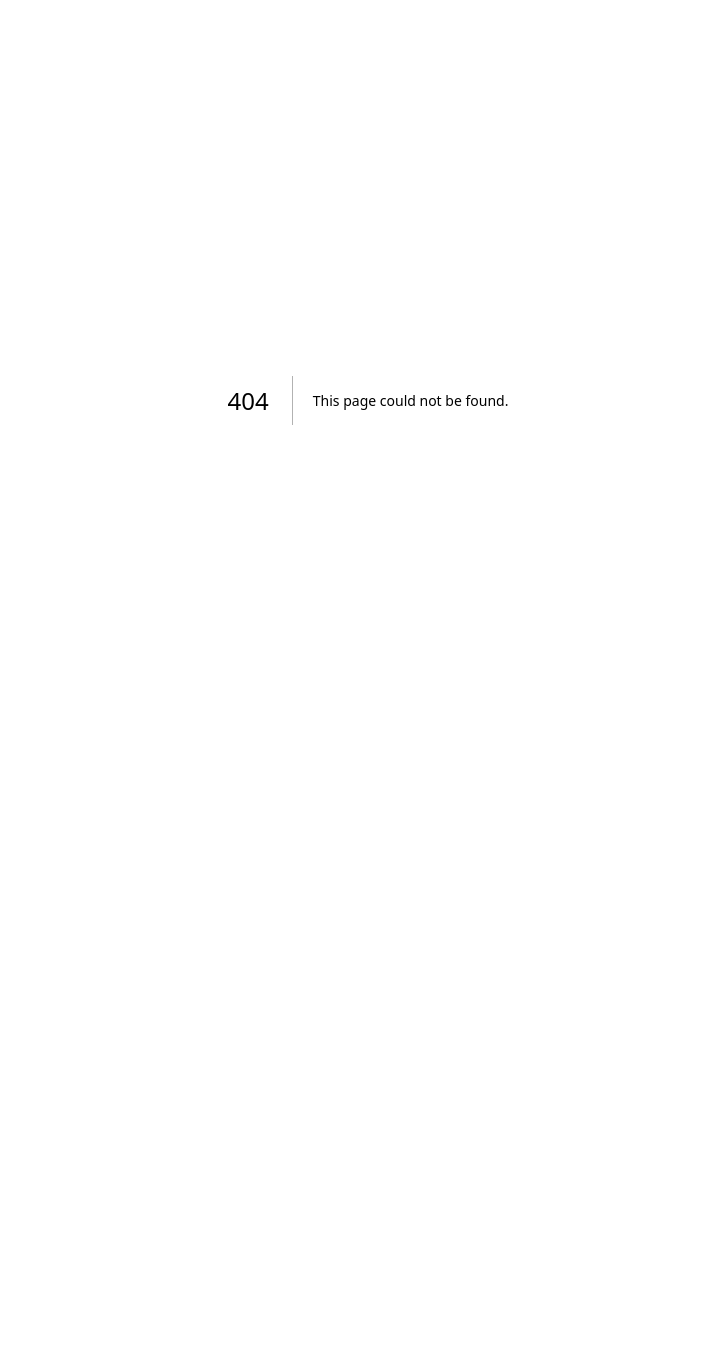
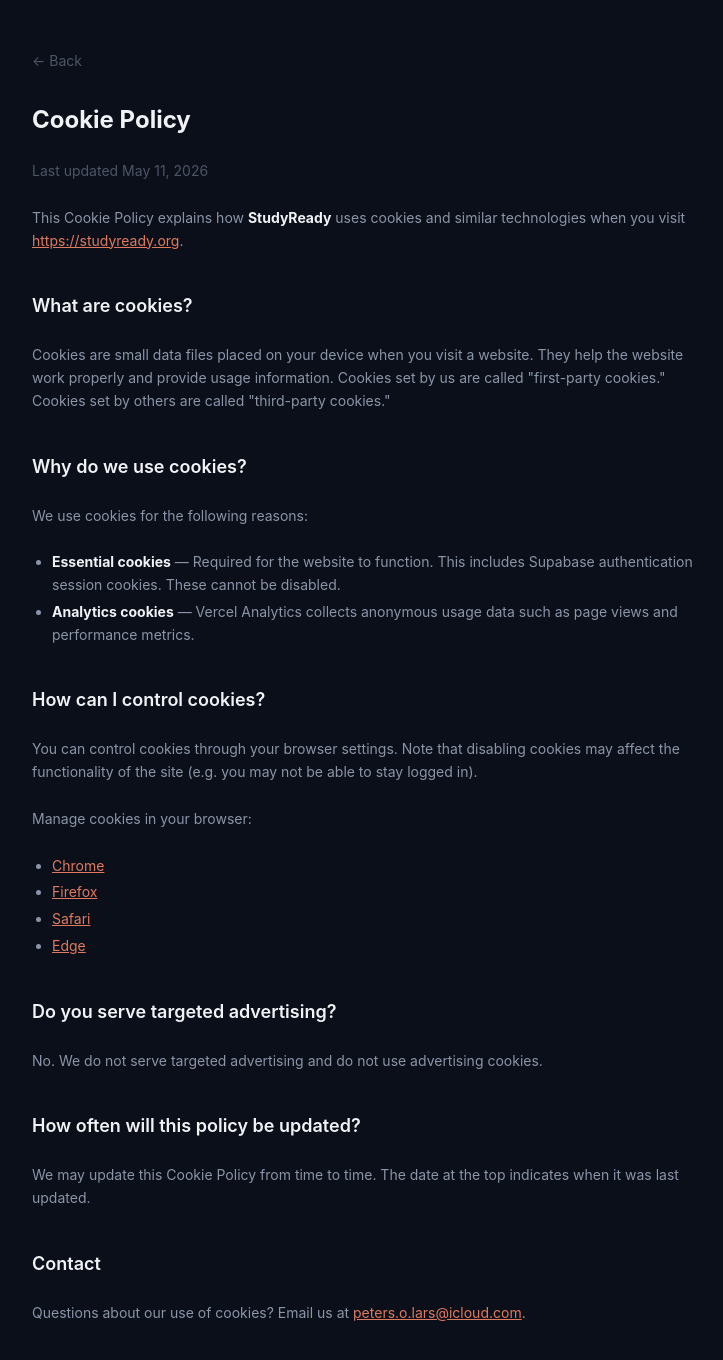
Before and after one commit to larso2424-cmd/Readiness, a Next.js app: page /cookies in a window 1280 px wide. Before the commit this address had no page. Shown: the top 1360 px of the page, without its empty margins (272-995 px from the left). Before the commit the page ends 800 px from the top, so only its background shows below. Built offline with nearby package versions, Linux system fonts and the light colour scheme.

Commit message:
Add cookie policy page and footer link

```diff
--- /dev/null
+++ b/src/app/cookies/page.tsx
@@ -0,0 +1,57 @@
+import Link from 'next/link'
+
+export default function CookiePolicyPage() {
+  return (
+    <div className="min-h-screen px-5 py-12" style={{ background: 'var(--bg)', color: 'var(--text-primary)' }}>
+      <div className="max-w-2xl mx-auto space-y-8">
+
+        <div>
+          <Link href="/" className="text-sm transition-colors" style={{ color: 'var(--text-tertiary)' }}>← Back</Link>
+        </div>
+
+        <div className="space-y-6 text-sm leading-relaxed" style={{ color: 'var(--text-secondary)' }}>
+          <h1 className="text-2xl font-bold" style={{ color: 'var(--text-primary)' }}>Cookie Policy</h1>
+          <p style={{ color: 'var(--text-tertiary)' }}>Last updated May 11, 2026</p>
+
+          <p>This Cookie Policy explains how <strong style={{ color: 'var(--text-primary)' }}>StudyReady</strong> uses cookies and similar technologies when you visit <a href="https://studyready.org" className="underline" style={{ color: 'var(--accent)' }}>https://studyready.org</a>.</p>
+
+          <h2 className="text-lg font-semibold pt-4" style={{ color: 'var(--text-primary)' }}>What are cookies?</h2>
+          <p>Cookies are small data files placed on your device when you visit a website. They help the website work properly and provide usage information. Cookies set by us are called "first-party cookies." Cookies set by others are called "third-party cookies."</p>
+
+          <h2 className="text-lg font-semibold pt-4" style={{ color: 'var(--text-primary)' }}>Why do we use cookies?</h2>
+          <p>We use cookies for the following reasons:</p>
+          <ul className="list-disc pl-5 space-y-1">
+            <li><strong style={{ color: 'var(--text-primary)' }}>Essential cookies</strong> — Required for the website to function. This includes Supabase authentication session cookies. These cannot be disabled.</li>
+            <li><strong style={{ color: 'var(--text-primary)' }}>Analytics cookies</strong> — Vercel Analytics collects anonymous usage data such as page views and performance metrics.</li>
+          </ul>
+
+          <h2 className="text-lg font-semibold pt-4" style={{ color: 'var(--text-primary)' }}>How can I control cookies?</h2>
+          <p>You can control cookies through your browser settings. Note that disabling cookies may affect the functionality of the site (e.g. you may not be able to stay logged in).</p>
+          <p>Manage cookies in your browser:</p>
+          <ul className="list-disc pl-5 space-y-1">
+            {[
+              { name: 'Chrome', url: 'https://support.google.com/chrome/answer/95647' },
+              { name: 'Firefox', url: 'https://support.mozilla.org/en-US/kb/enhanced-tracking-protection-firefox-desktop' },
+              { name: 'Safari', url: 'https://support.apple.com/en-ie/guide/safari/sfri11471/mac' },
+              { name: 'Edge', url: 'https://support.microsoft.com/en-us/windows/microsoft-edge-browsing-data-and-privacy-bb8174ba-9d73-dcf2-9b4a-c582b4e640dd' },
+            ].map(({ name, url }) => (
+              <li key={name}>
+                <a href={url} target="_blank" rel="noopener noreferrer" className="underline" style={{ color: 'var(--accent)' }}>{name}</a>
+              </li>
+            ))}
+          </ul>
+
+          <h2 className="text-lg font-semibold pt-4" style={{ color: 'var(--text-primary)' }}>Do you serve targeted advertising?</h2>
+          <p>No. We do not serve targeted advertising and do not use advertising cookies.</p>
+
+          <h2 className="text-lg font-semibold pt-4" style={{ color: 'var(--text-primary)' }}>How often will this policy be updated?</h2>
+          <p>We may update this Cookie Policy from time to time. The date at the top indicates when it was last updated.</p>
+
+          <h2 className="text-lg font-semibold pt-4" style={{ color: 'var(--text-primary)' }}>Contact</h2>
+          <p>Questions about our use of cookies? Email us at <a href="mailto:peters.o.lars@icloud.com" className="underline" style={{ color: 'var(--accent)' }}>peters.o.lars@icloud.com</a>.</p>
+        </div>
+
+      </div>
+    </div>
+  )
+}
--- a/src/app/page.tsx
+++ b/src/app/page.tsx
@@ -70,9 +70,10 @@
               Sign in
             </Link>
           </div>
-          <p className="text-xs" style={{ color: 'var(--text-tertiary)' }}>
+          <div className="flex gap-4 justify-center text-xs" style={{ color: 'var(--text-tertiary)' }}>
             <Link href="/privacy" className="underline hover:opacity-70 transition-opacity">Privacy Policy</Link>
-          </p>
+            <Link href="/cookies" className="underline hover:opacity-70 transition-opacity">Cookie Policy</Link>
+          </div>
         </div>
       </main>
     )
```
